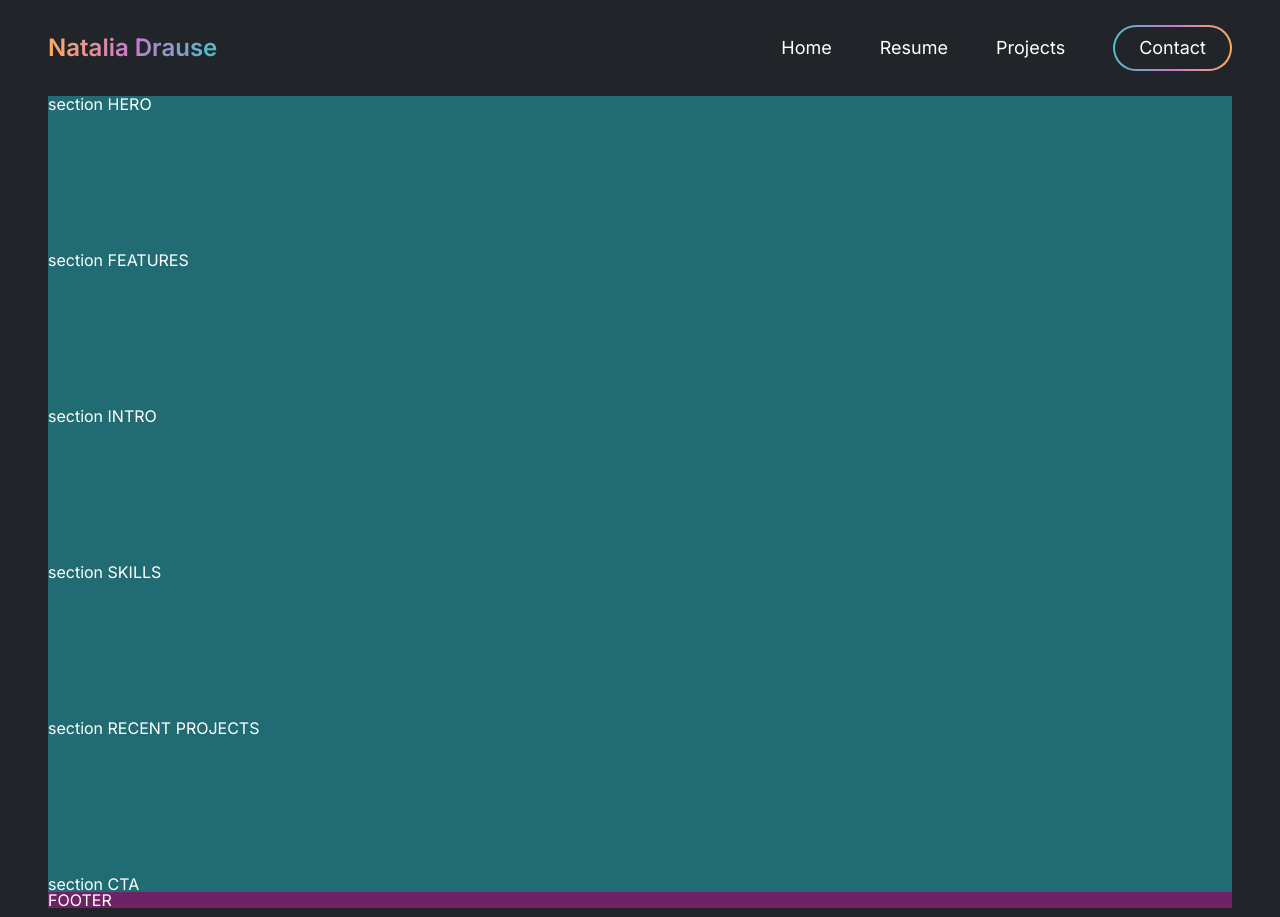
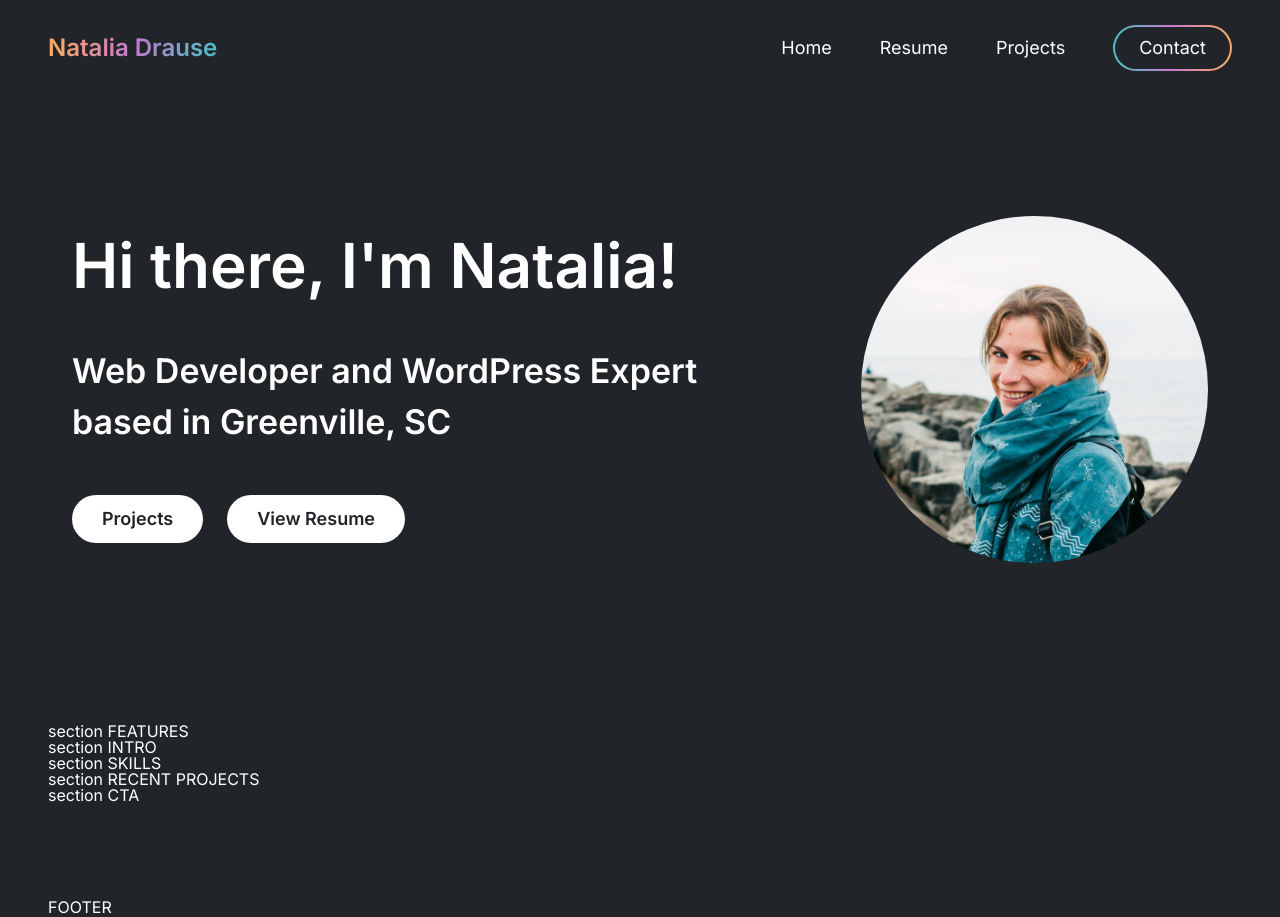
Before and after one commit to NataliaDrause/PortfolioSite, a website: page src/index.html in a window 1280 px wide. Drawn offline with nearby package versions, Linux system fonts and the light colour scheme; files that its build step writes are made by us from their sources.

Commit message:
add hero section

```diff
--- a/src/index.html
+++ b/src/index.html
@@ -28,7 +28,31 @@
     </header>
 
     <main class="main">
-      <section class="section">section HERO</section>
+
+      <section class="section-hero">
+        <div class="section-hero__description">
+          <p class="section-hero__intro">Hi there, I'm Natalia!</p>
+          <h1 class="heading-1">Web Developer and WordPress Expert <br> based in Greenville, SC</h1>
+          <div class="section-hero__icons section-hero__btns">
+            <a href="#" class="section-hero__icon section-hero__btn">Projects
+              <!-- <svg xmlns="http://www.w3.org/2000/svg" width="32" height="32" fill="#000000" viewBox="0 0 256 256">
+                <path
+                  d="M216,24H40A16,16,0,0,0,24,40V216a16,16,0,0,0,16,16H216a16,16,0,0,0,16-16V40A16,16,0,0,0,216,24ZM96,176a8,8,0,0,1-16,0V112a8,8,0,0,1,16,0ZM88,96a12,12,0,1,1,12-12A12,12,0,0,1,88,96Zm96,80a8,8,0,0,1-16,0V140a20,20,0,0,0-40,0v36a8,8,0,0,1-16,0V112a8,8,0,0,1,15.79-1.78A36,36,0,0,1,184,140Z">
+                </path>
+              </svg> -->
+            </a>
+            <a href="#" class="section-hero__icon section-hero__btn">View Resume
+              <!-- <svg xmlns="http://www.w3.org/2000/svg" width="32" height="32" fill="#000000" viewBox="0 0 256 256">
+                <path
+                  d="M216,104v8a56.06,56.06,0,0,1-48.44,55.47A39.8,39.8,0,0,1,176,192v40a8,8,0,0,1-8,8H104a8,8,0,0,1-8-8V216H72a40,40,0,0,1-40-40A24,24,0,0,0,8,152a8,8,0,0,1,0-16,40,40,0,0,1,40,40,24,24,0,0,0,24,24H96v-8a39.8,39.8,0,0,1,8.44-24.53A56.06,56.06,0,0,1,56,112v-8a58.14,58.14,0,0,1,7.69-28.32A59.78,59.78,0,0,1,69.07,28,8,8,0,0,1,76,24a59.75,59.75,0,0,1,48,24h24a59.75,59.75,0,0,1,48-24,8,8,0,0,1,6.93,4,59.74,59.74,0,0,1,5.37,47.68A58,58,0,0,1,216,104Z">
+                </path>
+              </svg> -->
+            </a>
+          </div>
+        </div>
+        <img class="section-hero__img" src="/assets/img/profile-photo-768x768.jpg" alt="Natalia photo">
+      </section>
+
       <section class="section">section FEATURES</section>
       <section class="section">section INTRO</section>
       <section class="section">section SKILLS</section>
--- a/src/sass/abstracts/_variables.scss
+++ b/src/sass/abstracts/_variables.scss
@@ -19,4 +19,5 @@ $color-text: #fff;
 
 // GRADIENTS
 $background-gradient-fallback: #FEAC5E;  /* fallback for old browsers */
-$background-gradient: linear-gradient(to right, #4BC0C8, #C779D0, #FEAC5E); /* W3C, IE 10+/ Edge, Firefox 16+, Chrome 26+, Opera 12+, Safari 7+ */
+$background-gradient: linear-gradient(60deg, #4BC0C8, #C779D0, #FEAC5E); /* W3C, IE 10+/ Edge, Firefox 16+, Chrome 26+, Opera 12+, Safari 7+ */
+$background-gradient-radial: radial-gradient(#4BC0C8, #C779D0, #FEAC5E);
--- a/src/sass/base/_base.scss
+++ b/src/sass/base/_base.scss
@@ -28,7 +28,7 @@ body {
   display: grid;
   grid-template-columns: 1fr [main-start] minmax(min-content, 120rem) [main-end] 1fr;
   grid-template-rows: auto 1fr auto;
-
+  row-gap: 9.6rem;
 }
 
 .header, .footer {
@@ -37,9 +37,9 @@ body {
 
 .main {
   grid-column: 2/3;
-  display: grid;
-  grid-template-columns: repeat(12, 1fr);
-  row-gap: 14rem;
+  // display: grid;
+  // grid-template-columns: repeat(12, 1fr);
+  // row-gap: 14rem;
 }
 
 .section {
@@ -52,10 +52,10 @@ body {
 //   background-color: rgba(228, 239, 113, 0.4);
 // }
 
-main {
-  background-color: rgba(33, 214, 226, 0.4);
-}
+// main {
+//   background-color: rgba(33, 214, 226, 0.4);
+// }
 
-footer {
-  background-color: rgba(226, 33, 187, 0.4);
-}
+// footer {
+//   background-color: rgba(226, 33, 187, 0.4);
+// }
--- /dev/null
+++ b/src/sass/layout/_hero.scss
@@ -0,0 +1,81 @@
+.section-hero {
+  margin: 2.4rem;
+  margin-bottom: 16rem;
+  display: grid;
+  grid-template-columns: repeat(3, 1fr);
+  gap: 4.8rem;
+  justify-content: space-between;
+  align-items: center;
+
+
+  &__description {
+    grid-column: span 2;
+    display: flex;
+    flex-direction: column;
+    gap: 4.8rem;
+  }
+
+  &__intro {
+    font-size: 6.2rem;
+    font-weight: 600;
+  }
+
+  &__icons, &__btns {
+    display: flex;
+    gap: 2.4rem;
+  }
+
+  &__btn:link,
+  &__btn:visited {
+    text-decoration: none;
+    font-size: 1.8rem;
+    font-weight: 600;
+    color: $color-grey-dark;
+    display: block;
+    background-color: $color-text;
+    padding: 2.4rem 3rem;
+    border-radius: 150px;
+    line-height: 0;
+    transition: all .2s;
+  }
+
+  &__btn:hover,
+  &__btn:active {
+    background: $background-gradient;
+  }
+
+  // &__icon:link,
+  // &__icon:visited {
+  //   background-color: $color-text;
+  //   padding: 1rem;
+  //   border-radius: 50%;
+  //   line-height: 0;
+  //   transition: all .2s;
+  // }
+
+  // &__icon:hover,
+  // &__icon:active {
+  //   background: $background-gradient;
+  // }
+
+  // &__icon {
+
+  //   svg {
+  //     fill: $color-grey-dark;
+  //     width: 4rem;
+  //     height: 4rem;
+
+  //   }
+  //}
+
+  &__img {
+    width: 100%;
+    border-radius: 50%;
+  }
+}
+
+.heading-1 {
+  font-size: 3.4rem;
+  font-weight: 600;
+  line-height: 1.5;
+}
--- a/src/sass/style.scss
+++ b/src/sass/style.scss
@@ -22,6 +22,7 @@
   'layout/grid',
   'layout/header',
   'layout/navigation',
+  'layout/hero',
   'layout/forms',
   'layout/sidebar',
   'layout/footer';
```
Also changed, not shown: src/assets/img/profile-photo-768x768.jpg (added).
